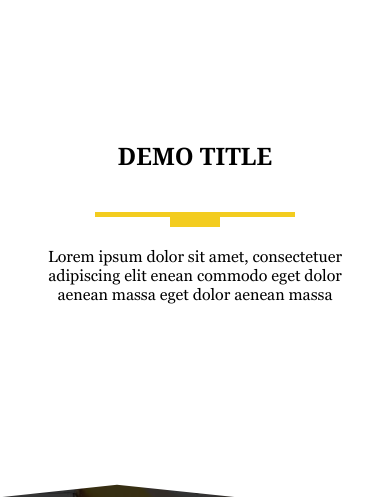
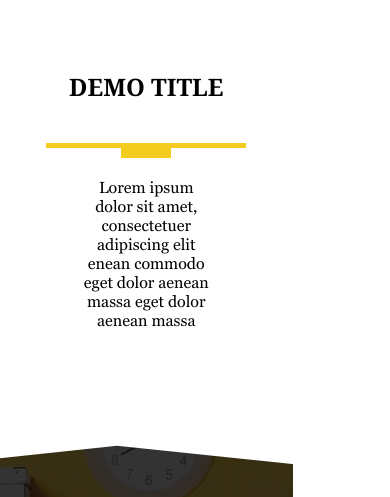
Before and after one commit to uladzimir-yeudakimovich/origami, a plain HTML site: page index.html in a window 390 px wide. Shown: the part 656-1153 px from the top of the page. Drawn offline with Linux system fonts and the light colour scheme.

Commit message:
mobile 30%

```diff
--- a/css/style.css
+++ b/css/style.css
@@ -252,7 +252,6 @@ section > p {
   -moz-transform: skewY(-6deg);
   -webkit-transform: skewY(-6deg);
   transform: skewY(-6deg);
-  z-index: 2;
 }
 
 .decorate-footer2 {
@@ -263,7 +262,6 @@ section > p {
   -moz-transform: skewY(6deg);
   -webkit-transform: skewY(6deg);
   transform: skewY(6deg);
-  z-index: 2;
 }
 
 footer {
@@ -321,3 +319,30 @@ input[type=submit]:hover {
   background-color: black;
   color: rgb(243, 204, 31);
 }
+
+@media (max-width: 992px) {
+  header, main, footer {width: 75%;}
+  .background-header1, .background-header2 {width: 50%;}
+  .logo {margin-left: 5%;}
+  .header-string1  {width: 15%;}
+  .menu1, .menu2 {display: none;}
+  article {margin-left: 12%;}
+  .decorate-header {height: 106px;}
+  .decorate-header2 {
+    width: 5.1%;
+    margin-top: 3.3%;
+  }
+  section > h1 {margin-top: 20px;}
+  section > p {
+    width: 46%;
+    margin-bottom: 35px;
+  }
+  .decorate-footer {
+    height: 95px;
+    margin-bottom: -40px;
+  };
+  .decorate-footer1 {
+    width: 5% !important;
+    margin-bottom: 3.3% !important;
+  }
+}
```
